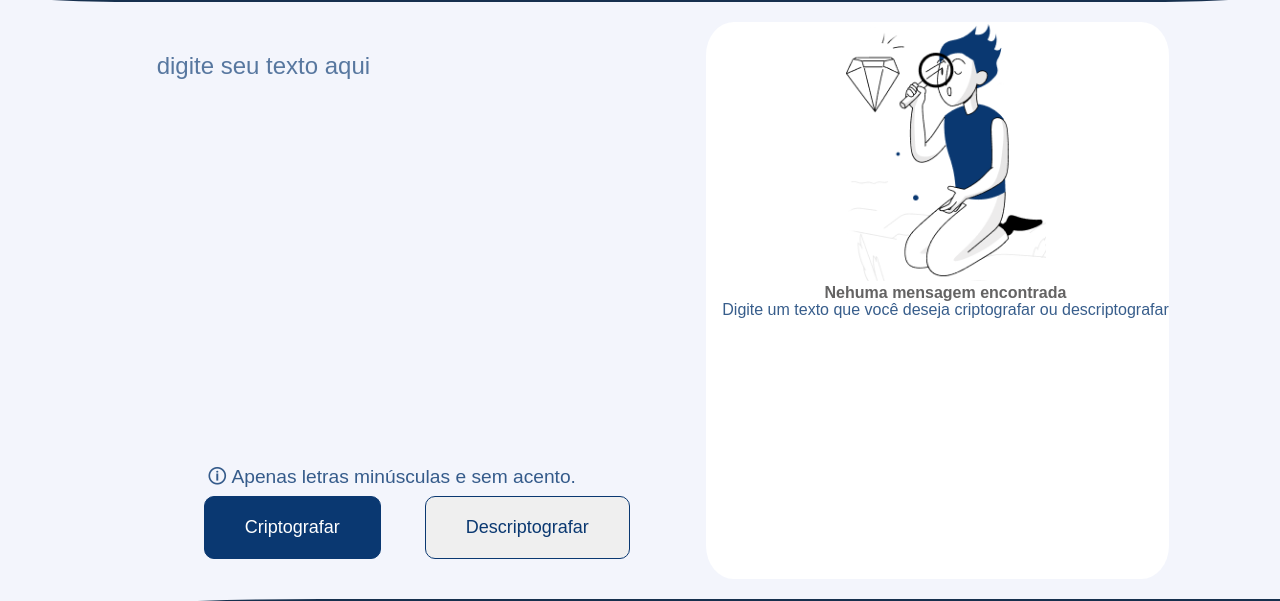
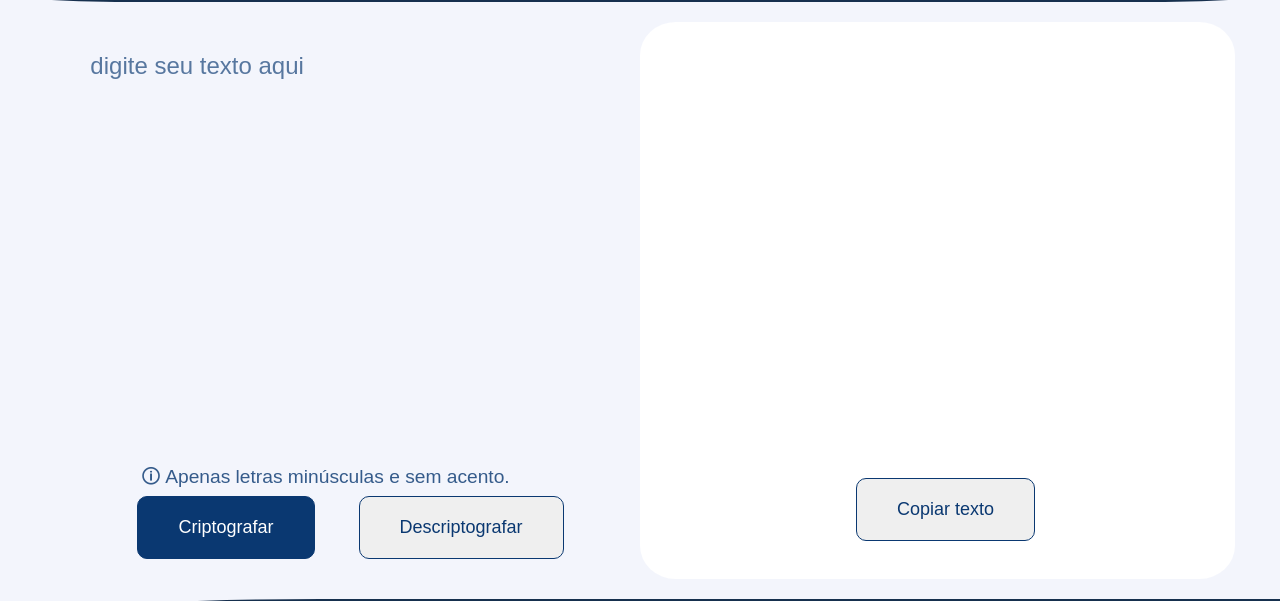
Before and after one commit to lauroleal/challenge_one_sprint_01, a plain HTML site: page index.html in a window 1280 px wide. Both pictures are taken after a click on the button "Descriptografar". Shown: the part 100-701 px from the top of the page. Drawn offline with Linux system fonts and the light colour scheme.

Commit message:
Projeto parcial - Atualizando o codigo do Repositorio

```diff
--- a/index.html
+++ b/index.html
@@ -19,7 +19,7 @@
     </header>
     <main>
         <div>
-            <section class="entrada">
+            <section class="prineiro_quadro">
                 <span id="msgerro"></span>
                 <textarea rows="15" cols="40" id="entrada" name="entrada" placeholder="digite seu texto aqui"></textarea>
                 <p class="p_texto">&#128712; Apenas letras minúsculas e sem acento.</p>
--- a/js/script.js
+++ b/js/script.js
@@ -68,6 +68,24 @@ function copiarTexto() {
     getById("msgsucesso").innerHTML = 'Seu texto foi copiado com #sucesso';
 }
 
+// Jogando na tela o texto Descriptografado
+function textoDescriptado(texto) {
+    if (document.querySelectorAll("textarea") > 1) {
+        var tela = getById("entrada");
+        tela.value = texto;
+    } else {
+        getById("txtsaida").innerHTML = '<textarea id="saida" rows="15" cols="40"></textarea>';
+        getById('imgsaida').remove();
+        getById('h3saida').remove();
+        getById('psaida').remove();
+        var tela = getById("saida");
+        tela.value = texto;
+        getById("botao").innerHTML = '<button id="btcopia" onclick="copiarTexto()">Copiar texto</button>';
+    }
+
+
+}
+
 //Retornar uma palavra criptografada para a versão original.
 function descripito() {
     var texto = getById("entrada").value;
@@ -100,9 +118,3 @@ function descripito() {
     textoDescriptado(textoDesCriptografado);
 
 }
-
-function textoDescriptado(texto) {
-    var tela = getById('#entrada');
-    tela = ' ';
-    tela = texto;
-}
--- a/styles/style_principal.css
+++ b/styles/style_principal.css
@@ -50,7 +50,7 @@ textarea::placeholder {
     border-radius: 6%;
 }
 
-.entrada,
+.prineiro_quadro,
 .saida {
     text-align: center;
     margin-left: 1em;
```
